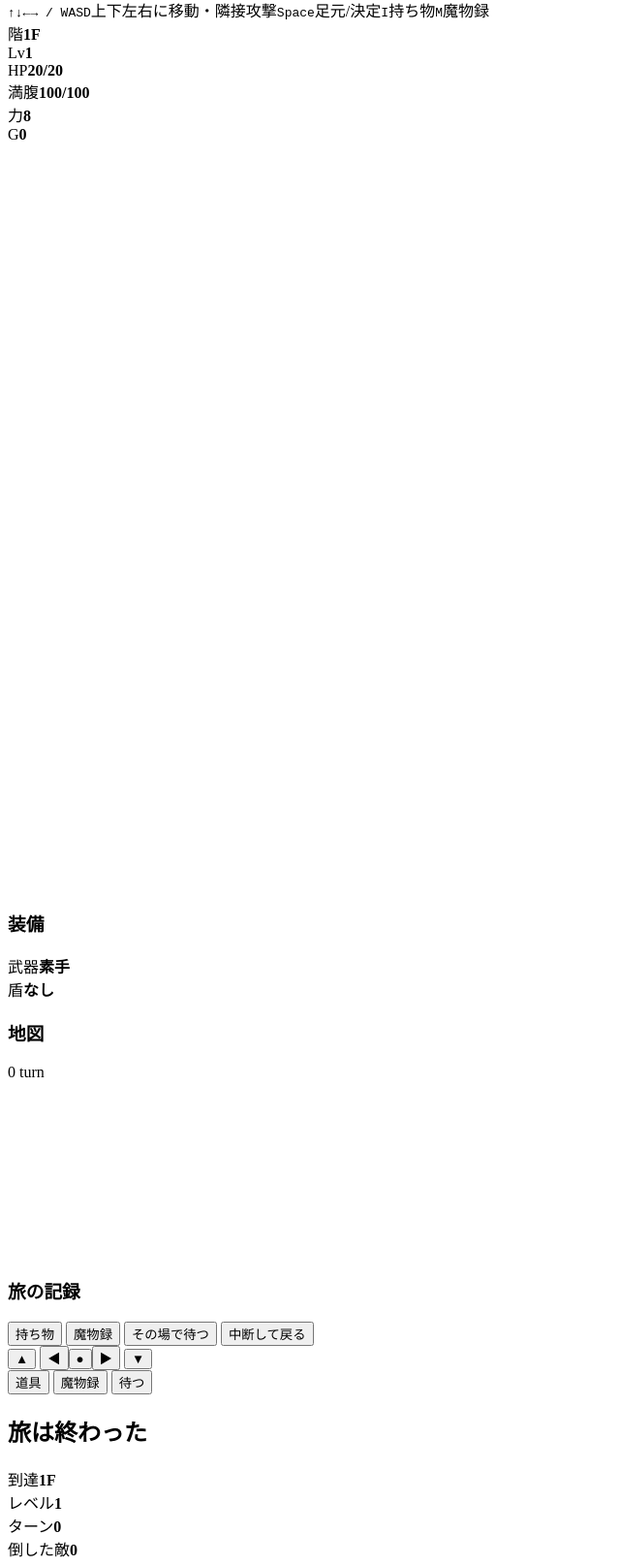
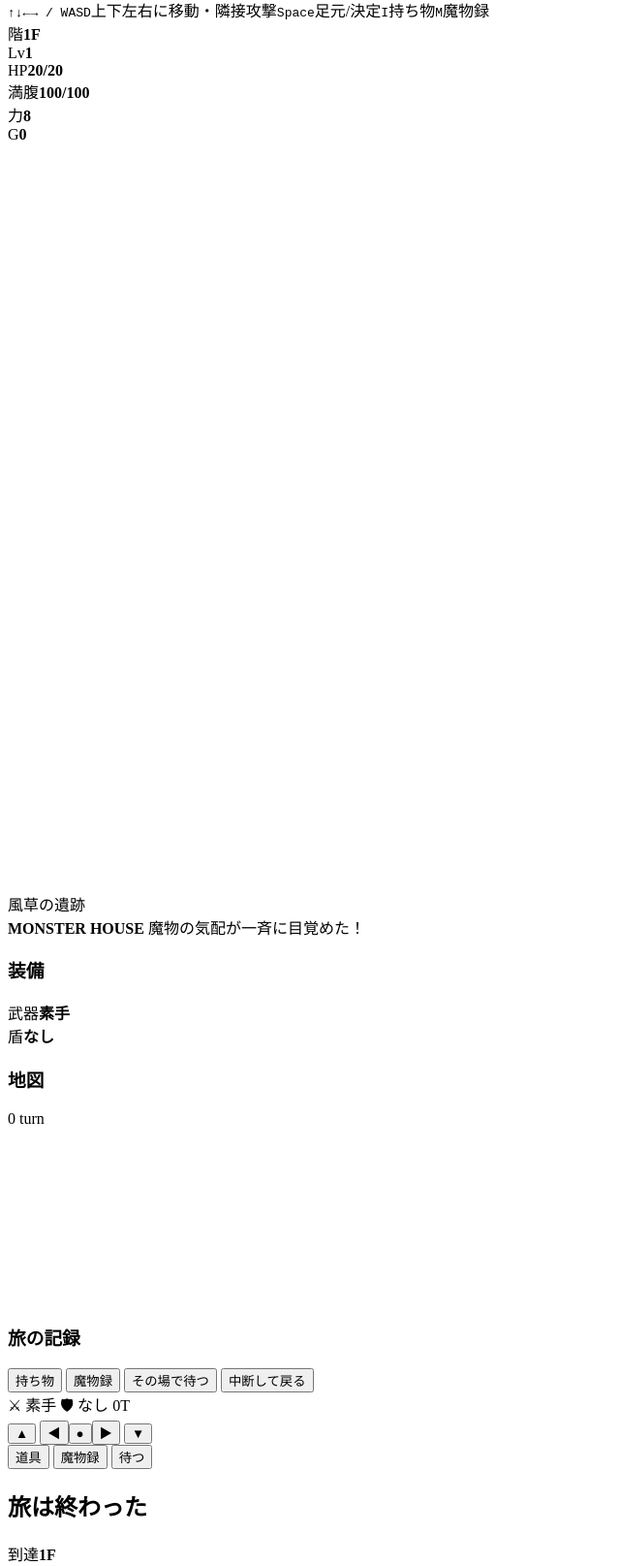
Before and after one commit to clockstrikesyuto/kaze-no-meikyuu, a plain HTML site: page index.html in a window 1280 px wide. Shown: the part 570-2185 px from the top of the page at 97% size, without its empty margins (0-640 px from the left). Drawn offline with Linux system fonts and the light colour scheme; no server answers.

Commit message:
Switch Wind Maze to v4 mobile layout

```diff
--- a/index.html
+++ b/index.html
@@ -59,9 +59,16 @@
         </div>
 
         <div class="game-layout">
-          <div class="viewport-wrap">
+          <div class="viewport-wrap" id="viewportWrap">
             <canvas id="gameCanvas" width="768" height="768" aria-label="ダンジョン"></canvas>
+            <canvas id="mobileMiniCanvas" width="120" height="120" aria-label="ミニマップ"></canvas>
+            <div id="stageChip" class="stage-chip">風草の遺跡</div>
             <div id="floorBanner" class="floor-banner"></div>
+            <div id="monsterHouseAlarm" class="monster-house-alarm" aria-hidden="true">
+              <div class="alarm-bars"></div>
+              <strong>MONSTER HOUSE</strong>
+              <span>魔物の気配が一斉に目覚めた！</span>
+            </div>
             <div id="toast" class="toast"></div>
           </div>
 
@@ -88,8 +95,14 @@
           </aside>
         </div>
 
+        <div class="mobile-status-strip">
+          <span id="mobileWeapon">⚔ 素手</span>
+          <span id="mobileShield">🛡 なし</span>
+          <span id="mobileTurn">0T</span>
+        </div>
+
         <div class="mobile-controls">
-          <div class="mobile-dpad four-way">
+          <div class="mobile-dpad four-way" aria-label="方向操作">
             <span class="dpad-space"></span><button class="dpad" data-move="0,-1" aria-label="上へ">▲</button><span class="dpad-space"></span>
             <button class="dpad" data-move="-1,0" aria-label="左へ">◀</button><button class="dpad center" id="mobileAction" aria-label="足元・決定">●</button><button class="dpad" data-move="1,0" aria-label="右へ">▶</button>
             <span class="dpad-space"></span><button class="dpad" data-move="0,1" aria-label="下へ">▼</button><span class="dpad-space"></span>
@@ -129,7 +142,6 @@
     </div>
   </div>
 
-
   <div id="bestiaryModal" class="modal" aria-hidden="true">
     <div class="modal-backdrop" data-close-bestiary></div>
     <div class="modal-card bestiary-card paper-panel">
@@ -146,6 +158,6 @@
     </div>
   </div>
 
-  <script src="loader.js"></script>
+  <script src="loader.v4.js"></script>
 </body>
 </html>
```
